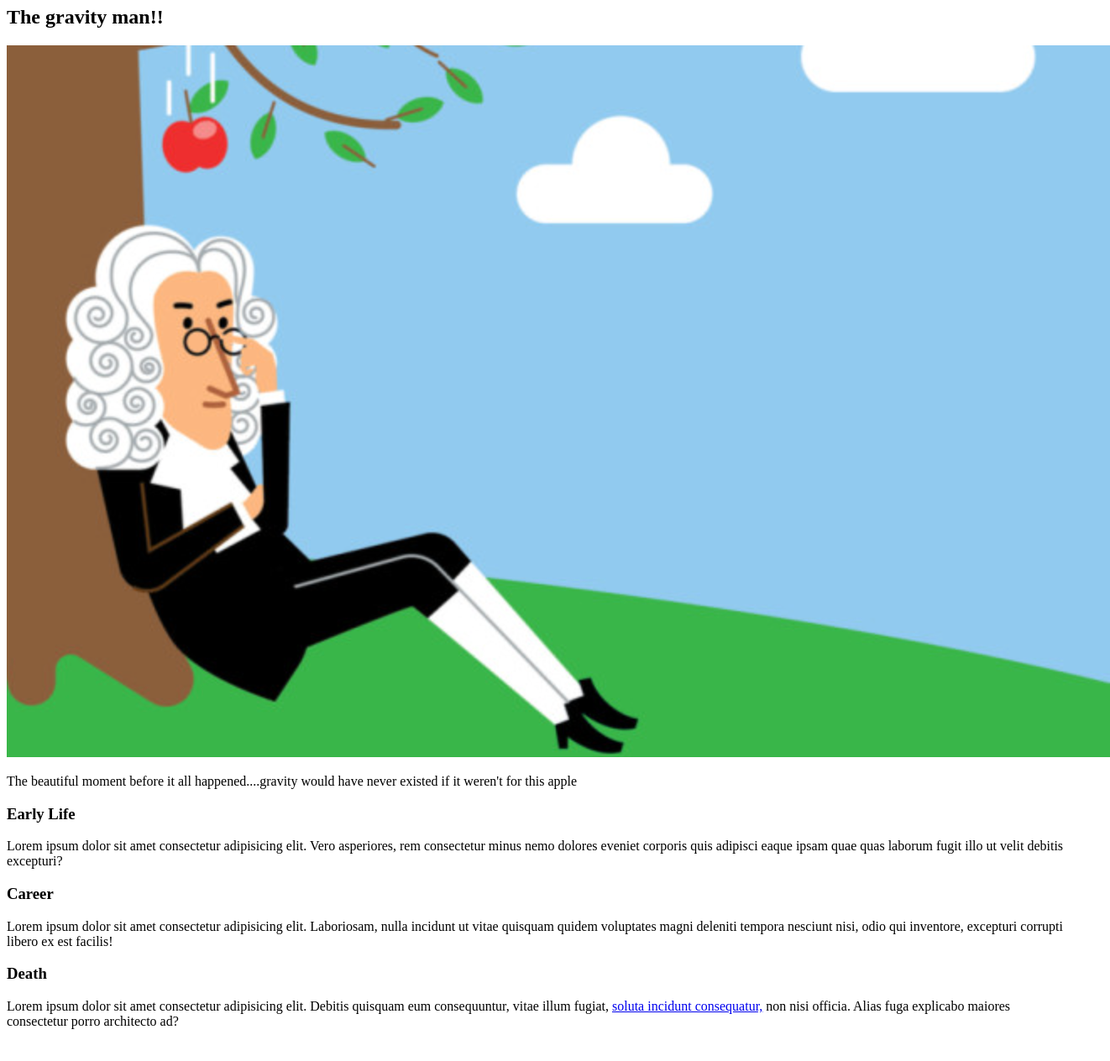
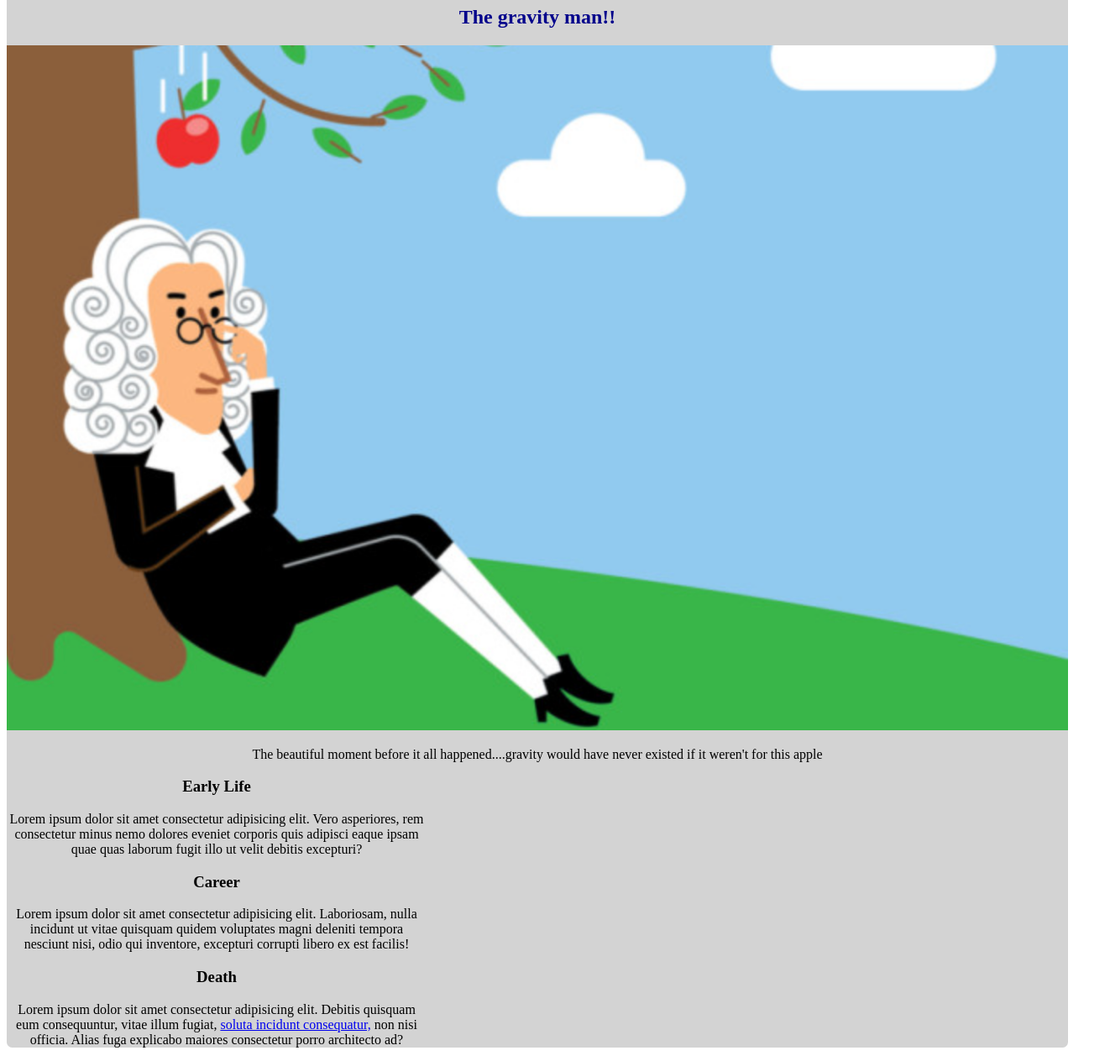
Before and after one commit to adonlevy/tribute-page, a plain HTML site: page index.html in a window 1280 px wide. Shown: the part 73-1337 px from the top of the page at 84% size, 1322 px wide, since content can reach past the window. Before the commit the page ends 1315 px from the top, so only its background shows below. Drawn offline with Linux system fonts and the light colour scheme; files whose address does not match are found by name.

Commit message:
added some css

```diff
--- a/index.html
+++ b/index.html
@@ -5,6 +5,7 @@
     <meta charset="UTF-8">
     <meta http-equiv="X-UA-Compatible" content="IE=edge">
     <meta name="viewport" content="width=device-width, initial-scale=1.0">
+    <link rel="stylesheet" href="styles.css">
     <title id="title">Tribute Page</title>
 </head>
 <main id="main">
@@ -13,7 +14,8 @@
         <h1>Sir Isaac Newton</h1>
         <h2>The gravity man!!</h2>
         <div id="img-div">
-            <img src="/Users/adonlevy/Documents/Development/responsive-web-design/tribute-page/IsaacNewton.png"
+            <img id="image"
+                src="/Users/adonlevy/Documents/Development/responsive-web-design/tribute-page/IsaacNewton.png"
                 alt="Image of Newton">
             <p id="img-caption">The beautiful moment before it all happened....gravity would have never existed if it
                 weren't for this apple</p>
--- a/styles.css
+++ b/styles.css
@@ -0,0 +1,26 @@
+h1{
+    text-align: center;
+}
+
+h2{
+    color: darkblue;
+    text-align: center;
+}
+
+#image {
+    max-width: 100%;
+    height: auto;
+}
+#img-div {
+    text-align: center;
+}
+#main {
+    background: lightgrey;
+    border-radius: 0.5%;
+}
+
+#tribute-info {
+    text-align: center;
+    word-wrap: break-word;
+    width: 500px;
+}
```
